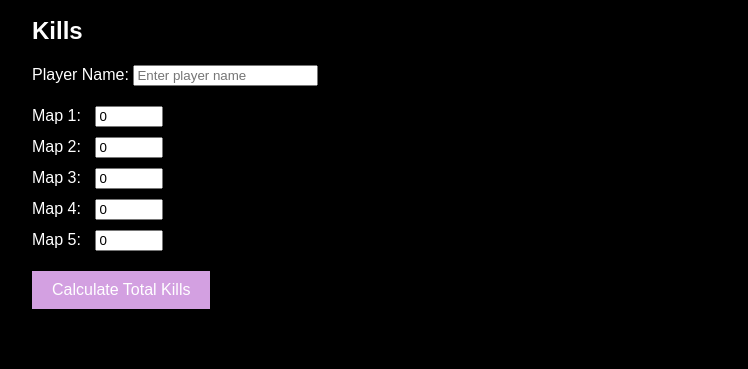
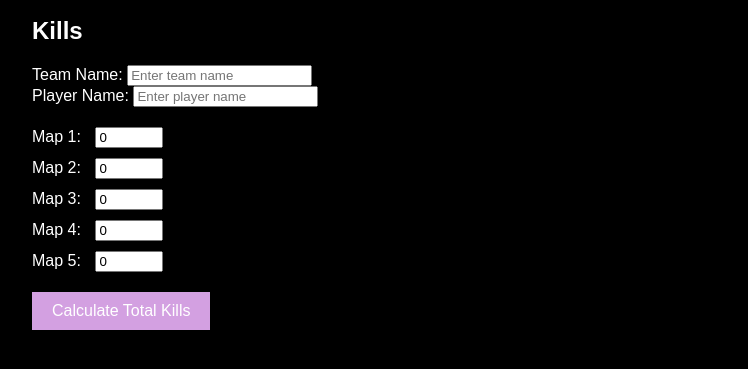
Before and after one commit to Liw3iGh/EsportsScoringGuide, a plain HTML site: page index.html in a window 1280 px wide. Both pictures are taken after a click on the button "Kills". Shown: the part 141-510 px from the top of the page, without its empty margins (96-844 px from the left). Drawn offline with Linux system fonts and the light colour scheme.

Commit message:
Update index.html

```diff
--- a/index.html
+++ b/index.html
@@ -15,6 +15,10 @@
         </div>
         <div id="kills" class="tab-content">
             <h2>Kills</h2>
+            <div class="team-entry">
+                <label for="teamName">Team Name:</label>
+                <input type="text" id="teamName" placeholder="Enter team name">
+            </div>
             <div class="player-entry">
                 <label for="playerName">Player Name:</label>
                 <input type="text" id="playerName" placeholder="Enter player name">
@@ -46,6 +50,9 @@
         </div>
         <div id="assists" class="tab-content" style="display:none;">
             <h2>Assists</h2>
+             <div class="team-entry">
+                <label for="assistTeamName">Team Name:</label>
+                <input type="text" id="assistTeamName" placeholder="Enter team name">
             <div class="player-entry">
                 <label for="assistPlayerName">Player Name:</label>
                 <input type="text" id="assistPlayerName" placeholder="Enter player name">
```
